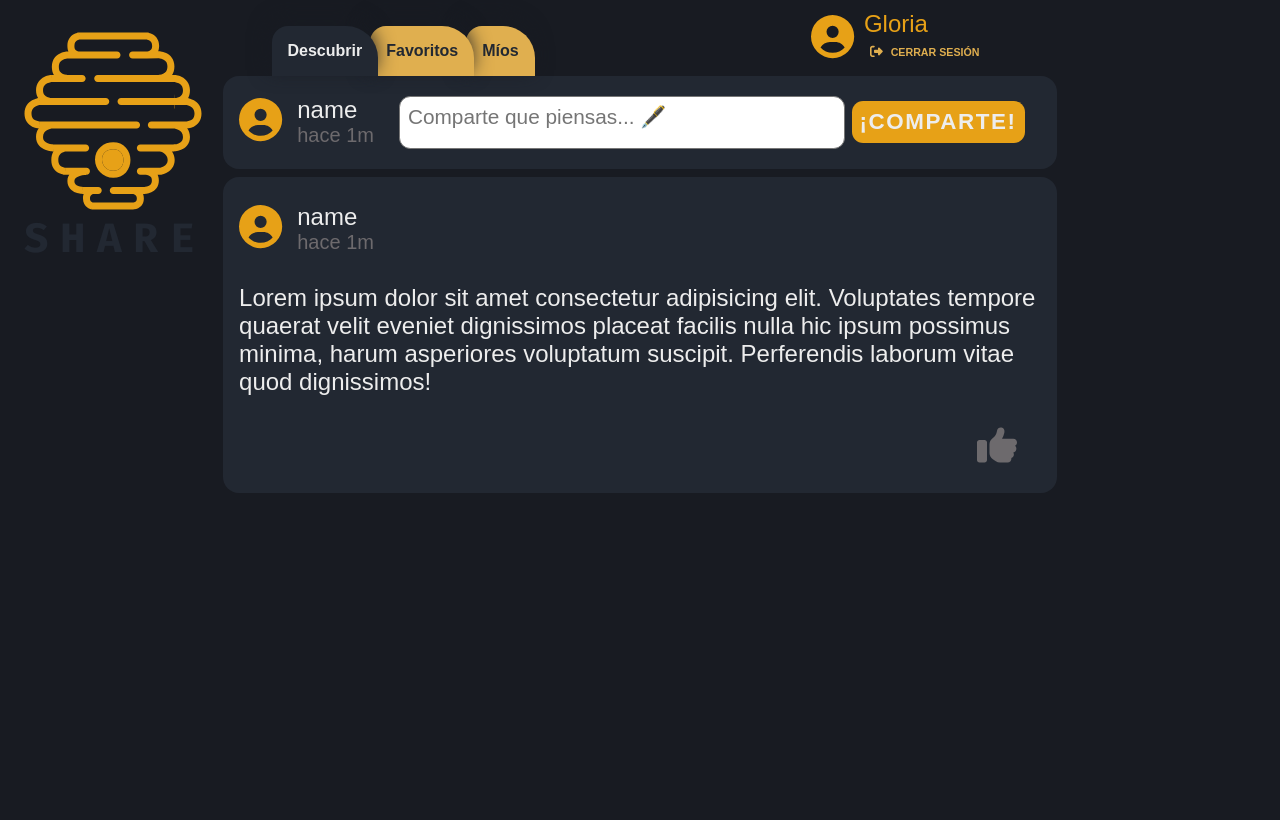
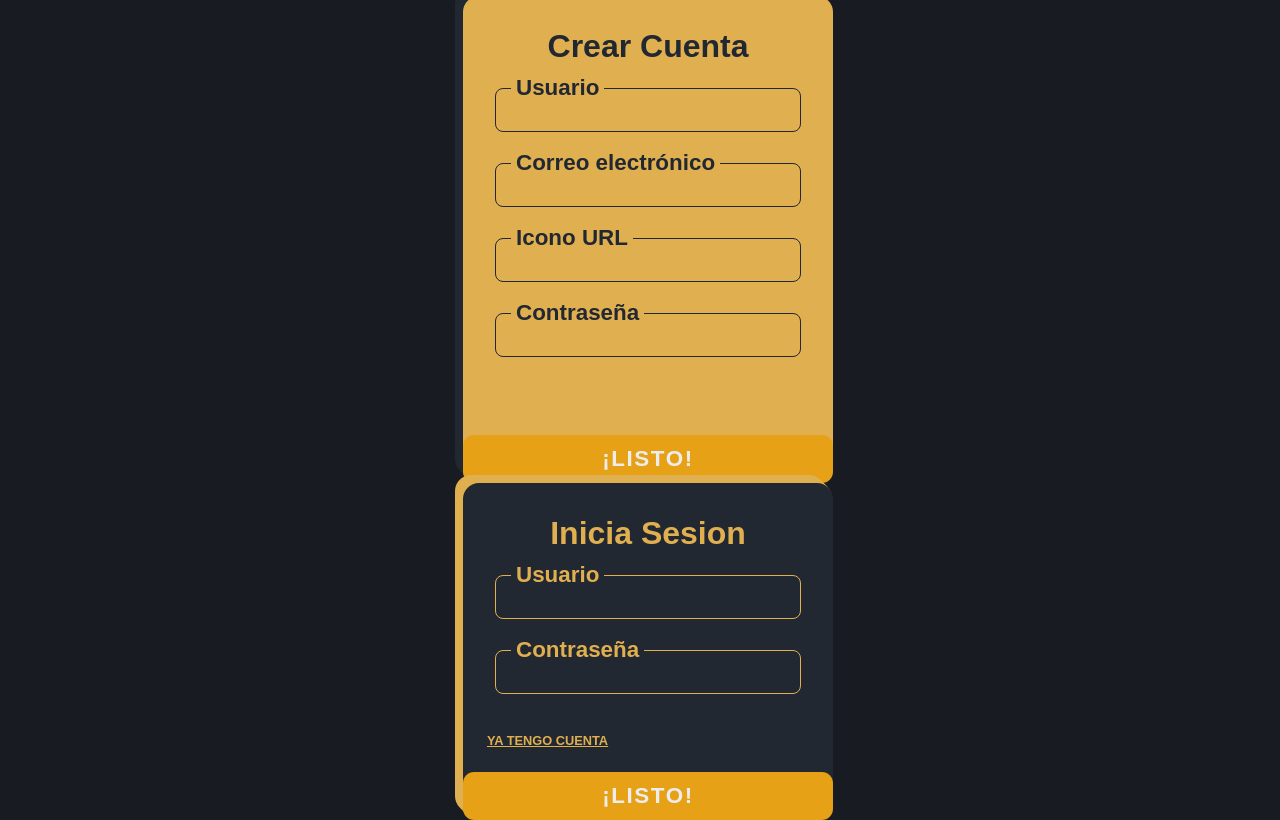
Before and after one commit to Aderauwu04/Share, a React (Vite) app: page / in a window 1280 px wide. Built offline with nearby package versions, Linux system fonts and the light colour scheme.

Commit message:
Una Parte del Back Listo

```diff
--- a/package.json
+++ b/package.json
@@ -13,7 +13,9 @@
     "@fortawesome/free-solid-svg-icons": "^6.3.0",
     "@fortawesome/react-fontawesome": "^0.2.0",
     "react": "^18.2.0",
-    "react-dom": "^18.2.0"
+    "react-dom": "^18.2.0",
+    "react-router": "^6.8.1",
+    "react-router-dom": "^6.8.1"
   },
   "devDependencies": {
     "@types/react": "^18.0.27",
--- a/src/App.jsx
+++ /dev/null
@@ -1,34 +0,0 @@
-import shareLogo from "./assets/share.svg";
-import Navbar from "./components/Navbar"
-import TweetCard from "./components/TweetCard"
-import Log from "./components/Log"
-import './fontawesome';
-
-let sesion = false;
-function Logo() {
-  return (
-    <div className="logo-fixed">
-      <img src={shareLogo} className="logo" alt="Share logo" />
-      <p className="text-center bold">Share</p>
-    </div>
-  )
-}
-
-export default function App() {
-  return (
-    sesion
-    ? <>
-      { Logo() }
-      <div className="container">
-        { Log(sesion) }
-      </div>
-    </>
-    : <>
-      { Logo() }
-      <Navbar/>
-      <div className="d-flex">
-        <TweetCard />
-      </div>
-    </>
-  )
-}
--- a/src/components/Log.jsx
+++ b/src/components/Log.jsx
@@ -1,111 +1,107 @@
-import { FontAwesomeIcon } from "@fortawesome/react-fontawesome"
-function LogIn() {
+import { FontAwesomeIcon } from '@fortawesome/react-fontawesome';
+import { Contexto_Data } from '../context/Context';
+import { useState, useContext } from 'react';
+
+export function LogIn() {
+  const [usuario, setUsuario] = useState('');
+  const [correo, setCorreo] = useState('');
+  const [clave, setClave] = useState('');
+  const [icono, setIcono] = useState('');
+  const { CrearUsuario } = useContext(Contexto_Data);
+
+  const Manejador = (e) => {
+    e.preventDefault();
+    CrearUsuario(usuario, clave, icono, correo);
+    setUsuario('');
+    setClave('');
+    setIcono('');
+    setCorreo('');
+  };
+
   return (
     <>
-      <form action="">
-        <div className="form-log bg-color-terciario shadow-pop-terciario">
-          <h1 className="color-secundario text-center">Inicia sesión</h1>
-          <div className="input-group-secundario my-3">
-            <input
-              type="text"
-              name=""
-              id="user"
-            />
-            <label
-              for="user"
-              className="bold px-1"
-            >
+      <form onSubmit={Manejador}>
+        <div className='form-log bg-color-terciario shadow-pop-terciario'>
+          <h1 className='color-secundario text-center'>Crear Cuenta</h1>
+          <div className='input-group-secundario my-3'>
+            <input type='text' value={usuario} id='user' onChange={(e) => setUsuario(e.target.value)} />
+            <label for='user' className='bold px-1'>
               Usuario
             </label>
           </div>
-          <div className="input-group-secundario my-3">
-            <input
-              type="email"
-              name=""
-              id="email"
-            />
-            <label
-              for="email"
-              className="bold px-1"
-            >
+          <div className='input-group-secundario my-3'>
+            <input type='email' value={correo} id='email' onChange={(e) => setCorreo(e.target.value)} />
+            <label for='email' className='bold px-1'>
               Correo electrónico
             </label>
           </div>
-          <div className="input-group-secundario my-3">
-            <input
-              type="password"
-              name=""
-              id="password"
-            />
-            <label
-              for="password"
-              className="bold px-1"
-            >
+          <div className='input-group-secundario my-3'>
+            <input type='text' value={icono} id='user' onChange={(e) => setIcono(e.target.value)} />
+            <label for='user' className='bold px-1'>
+              Icono URL
+            </label>
+          </div>
+          <div className='input-group-secundario my-3'>
+            <input type='password' value={clave} id='password' onChange={(e) => setClave(e.target.value)} />
+            <label for='password' className='bold px-1'>
               Contraseña
             </label>
           </div>
-          <p className="btn text-link">No tengo cuenta</p>
-          <button
-            className="btn primary form-summit"
-          >
-            ¡listo!
-          </button>
+          <p className='btn text-link'>No tengo cuenta</p>
+          <button className='btn primary form-summit'>¡listo!</button>
         </div>
       </form>
     </>
-  )
+  );
 }
-function SingIn() {
+
+export function SingIn() {
+  const [usuario2, setUsuario2] = useState('');
+  const [clave2, setClave2] = useState('');
+  const { Autentify } = useContext(Contexto_Data);
+
+  const Manejador2 = (e) => {
+    e.preventDefault();
+    Autentify(usuario2, clave2);
+    setUsuario2('');
+    setClave2('');
+  };
+
   return (
     <>
-      <form action="">
-        <div className="form-log bg-color-secundario shadow-pop-secundario">
-          <h1 className="color-terciario text-center">Crea tu cuenta</h1>
-          <div className="input-group-terciario my-3">
+      <form onSubmit={Manejador2}>
+        <div className='form-log bg-color-secundario shadow-pop-secundario'>
+          <h1 className='color-terciario text-center'>Inicia Sesion</h1>
+          <div className='input-group-terciario my-3'>
             <input
-              type="text"
-              name=""
-              id="user"
+              type='text'
+              value={usuario2}
+              onChange={(e) => {
+                setUsuario2(e.target.value);
+              }}
+              id='user'
             />
-            <label
-              for="user"
-              className="bold px-1"
-            >
+            <label for='user' className='bold px-1'>
               Usuario
             </label>
           </div>
-          <div className="input-group-terciario my-3">
+          <div className='input-group-terciario my-3'>
             <input
-              type="password"
-              name=""
-              id="password"
+              type='password'
+              value={clave2}
+              onChange={(e) => {
+                setClave2(e.target.value);
+              }}
+              id='password'
             />
-            <label
-              for="password"
-              className="bold px-1"
-            >
+            <label for='password' className='bold px-1'>
               Contraseña
             </label>
           </div>
-          <p className="btn text-link">Ya tengo cuenta</p>
-          <button
-            className="btn primary form-summit"
-          >
-            ¡listo!
-          </button>
+          <p className='btn text-link'>Ya tengo cuenta</p>
+          <button className='btn primary form-summit'>¡listo!</button>
         </div>
       </form>
     </>
-  )
-}
-export default function Log() {
-  return (
-    (1+1 == 2)
-    ?<>
-      <LogIn />
-    </>
-    :<>
-      <SingIn />
-    </>
   );
 }
--- a/src/components/Navbar.jsx
+++ b/src/components/Navbar.jsx
@@ -1,6 +1,6 @@
 import { FontAwesomeIcon } from "@fortawesome/react-fontawesome"
 
-export default function Navbar() {
+export function Navbar() {
   const items = [
     {
       name: 'Descubrir',
--- a/src/components/TweetCard.jsx
+++ b/src/components/TweetCard.jsx
@@ -1,10 +1,10 @@
-import { FontAwesomeIcon } from "@fortawesome/react-fontawesome"
+import { FontAwesomeIcon } from '@fortawesome/react-fontawesome';
 
-function NewTweet() {
-  function textareaHeight(textarea){
-    if(textarea) {
-      console.log(`${textarea.scrollHeight}px`)
-      textarea.style.height = `${textarea.scrollHeight}px`
+export function NewTweet() {
+  function textareaHeight(textarea) {
+    if (textarea) {
+      console.log(`${textarea.scrollHeight}px`);
+      textarea.style.height = `${textarea.scrollHeight}px`;
     }
   }
   // const textarea = document.querySelector('.post-textarea')
@@ -13,58 +13,59 @@ function NewTweet() {
   // })
   return (
     <>
-      <div className="tweet-card create py-2">
+      <div className='tweet-card create py-2'>
         <header>
-          <i className="user-icon">
-            <FontAwesomeIcon icon="fa-solid fa-circle-user" />
+          <i className='user-icon'>
+            <FontAwesomeIcon icon='fa-solid fa-circle-user' />
           </i>
-          <p className="p-2 mx-1">
+          <p className='p-2 mx-1'>
             name
-            <small className="d-block gris-muted">hace 1m</small>
+            <small className='d-block gris-muted'>hace 1m</small>
           </p>
         </header>
-        <div className="col-available p-2">
-          <form action="" className="d-flex align-items-center col-available">
+        <div className='col-available p-2'>
+          <form action='' className='d-flex align-items-center col-available'>
             <textarea
-              className="post-textarea"
-              name="newTweet"
-              id="newTweet"
-              cols="30"
-              rows="10"
-              onFocus={textareaHeight(document.querySelector("textarea"))}
-              placeholder="Comparte que piensas... 🖋️"
+              className='post-textarea'
+              name='newTweet'
+              id='newTweet'
+              cols='30'
+              rows='10'
+              onFocus={textareaHeight(document.querySelector('textarea'))}
+              placeholder='Comparte que piensas... 🖋️'
             ></textarea>
-            <button className="btn primary">¡Comparte!</button>
+            <button className='btn primary'>¡Comparte!</button>
           </form>
         </div>
       </div>
     </>
-  )
+  );
 }
 
-export default function TweetCard() {
+export function TweetCard() {
   return (
-    <div className="tweet-list col-8 mx-auto">
+    <div className='tweet-list col-8 mx-auto'>
       <NewTweet />
-      <div className="tweet-card">
+      <div className='tweet-card'>
         <header>
-          <i className="user-icon">
-            <FontAwesomeIcon icon="fa-solid fa-circle-user" />
+          <i className='user-icon'>
+            <FontAwesomeIcon icon='fa-solid fa-circle-user' />
           </i>
-          <p className="p-2 mx-1">
+          <p className='p-2 mx-1'>
             name
-            <small className="d-block gris-muted">hace 1m</small>
+            <small className='d-block gris-muted'>hace 1m</small>
           </p>
         </header>
-        <div className="d-flex flex-column flex-end">
-          <p className="py-4">Lorem ipsum dolor sit amet consectetur adipisicing elit. Voluptates tempore quaerat velit eveniet dignissimos placeat facilis nulla hic ipsum possimus minima, harum asperiores voluptatum suscipit. Perferendis laborum vitae quod dignissimos!</p>
-          <button
-            className="btn like"
-          >
-            <FontAwesomeIcon icon="fa-solid fa-thumbs-up" />
+        <div className='d-flex flex-column flex-end'>
+          <p className='py-4'>
+            Lorem ipsum dolor sit amet consectetur adipisicing elit. Voluptates tempore quaerat velit eveniet dignissimos placeat facilis nulla hic
+            ipsum possimus minima, harum asperiores voluptatum suscipit. Perferendis laborum vitae quod dignissimos!
+          </p>
+          <button className='btn like'>
+            <FontAwesomeIcon icon='fa-solid fa-thumbs-up' />
           </button>
         </div>
       </div>
     </div>
-  )
+  );
 }
--- /dev/null
+++ b/src/context/Context.jsx
@@ -0,0 +1,76 @@
+import { createContext, useState, useEffect } from 'react';
+
+export const Contexto_Data = createContext();
+
+export function Contexto_DataProvider(props) {
+  const [usuarios, setUsuario] = useState([]);
+  const [tweets, setTweet] = useState([]);
+
+  function CrearUsuario(usuario, clave, icono, correo) {
+    var userData = {
+      usuario,
+      clave,
+      icono,
+      correo,
+    };
+    if (localStorage.getItem('Usuarios') === null) {
+      let UsersData = [];
+      UsersData.push(userData);
+      localStorage.setItem('Usuarios', JSON.stringify(UsersData));
+    } else {
+      let UsersData = JSON.parse(localStorage.getItem('Usuarios'));
+      UsersData.push(userData);
+      localStorage.setItem('Usuarios', JSON.stringify(UsersData));
+    }
+  }
+
+  function CrearSesion(nombre, icono) {
+    let Sesion = {
+      nombre,
+      icono,
+      sesion: true,
+    };
+    if (localStorage.getItem('SesionActiva') === null) {
+      localStorage.setItem('SesionActiva', JSON.stringify(Sesion));
+    } else {
+      let data = JSON.parse(localStorage.getItem('SesionActiva'));
+      data = Sesion;
+      localStorage.setItem('SesionActiva', JSON.stringify(data));
+    }
+    window.location.href = '/Descubrir'
+  }
+
+  function CerrarSesion() {
+    localStorage.removeItem('SesionActiva');
+    window.location.href = '/';
+  }
+
+  function Autentify(usuario, clave) {
+    let datos = JSON.parse(localStorage.getItem('Usuarios'));
+    datos.forEach((e) => {
+      if (e.usuario === usuario && e.clave === clave) {
+        CrearSesion(e.usuario, e.icono);
+        alert('Iniciaste Sesion');
+      } else {
+        alert('No iniciaste')
+      }
+    });
+  }
+
+  function LeerUsuarios() {
+    if (localStorage.getItem('Usuarios') === null) {
+      return;
+    } else {
+      let UsuarioData = JSON.parse(localStorage.getItem('Usuarios'));
+      setUsuario(UsuarioData);
+    }
+  }
+
+  useEffect(() => {
+    LeerUsuarios();
+  }, []);
+
+  return (
+    <Contexto_Data.Provider value={{ CrearUsuario, usuarios, tweets, Autentify, CerrarSesion, CrearSesion }}>{props.children}</Contexto_Data.Provider>
+  );
+}
--- a/src/main.jsx
+++ b/src/main.jsx
@@ -1,10 +1,13 @@
-import React from 'react'
-import ReactDOM from 'react-dom/client'
-import App from './App'
-import './assets/app.scss'
+import React from 'react';
+import ReactDOM from 'react-dom/client';
+import './assets/app.scss';
+import RoutesApp from './router/App';
+import { Contexto_DataProvider } from './context/Context';
 
 ReactDOM.createRoot(document.getElementById('root')).render(
   <React.StrictMode>
-    <App />
-  </React.StrictMode>,
-)
+    <Contexto_DataProvider>
+      <RoutesApp />
+    </Contexto_DataProvider>
+  </React.StrictMode>
+);
--- /dev/null
+++ b/src/router/App.jsx
@@ -0,0 +1,17 @@
+import React from 'react';
+import { BrowserRouter, Routes, Route } from 'react-router-dom';
+import { Login } from '../views/Login';
+import { Descubrir } from '../views/Descubrir';
+
+function RoutesApp() {
+  return (
+    <BrowserRouter>
+      <Routes>
+        <Route exact path='/' element={<Login />}></Route>
+        <Route exact path='/Descubrir' element={<Descubrir />}></Route>
+      </Routes>
+    </BrowserRouter>
+  );
+}
+
+export default RoutesApp;
--- /dev/null
+++ b/src/views/Descubrir.jsx
@@ -0,0 +1,16 @@
+import React from 'react';
+import { Logo } from '../components/Logo';
+import { Navbar } from '../components/Navbar';
+import { NewTweet, TweetCard } from '../components/TweetCard';
+import '../fontawesome';
+
+export function Descubrir() {
+  return (
+    <>
+      <Logo />
+      <Navbar />
+      <NewTweet />
+      <TweetCard />
+    </>
+  );
+}
--- /dev/null
+++ b/src/views/Login.jsx
@@ -0,0 +1,11 @@
+import React from 'react';
+import { LogIn, SingIn } from '../components/Log';
+
+export function Login() {
+  return (
+    <div className="container">
+      <LogIn />
+      <SingIn />
+    </div>
+  );
+}
```
Also changed, not shown: src/components/Logo.jsx (added, +11 -0 lines), 1 other file (tests, documents, lock files or other folders).
